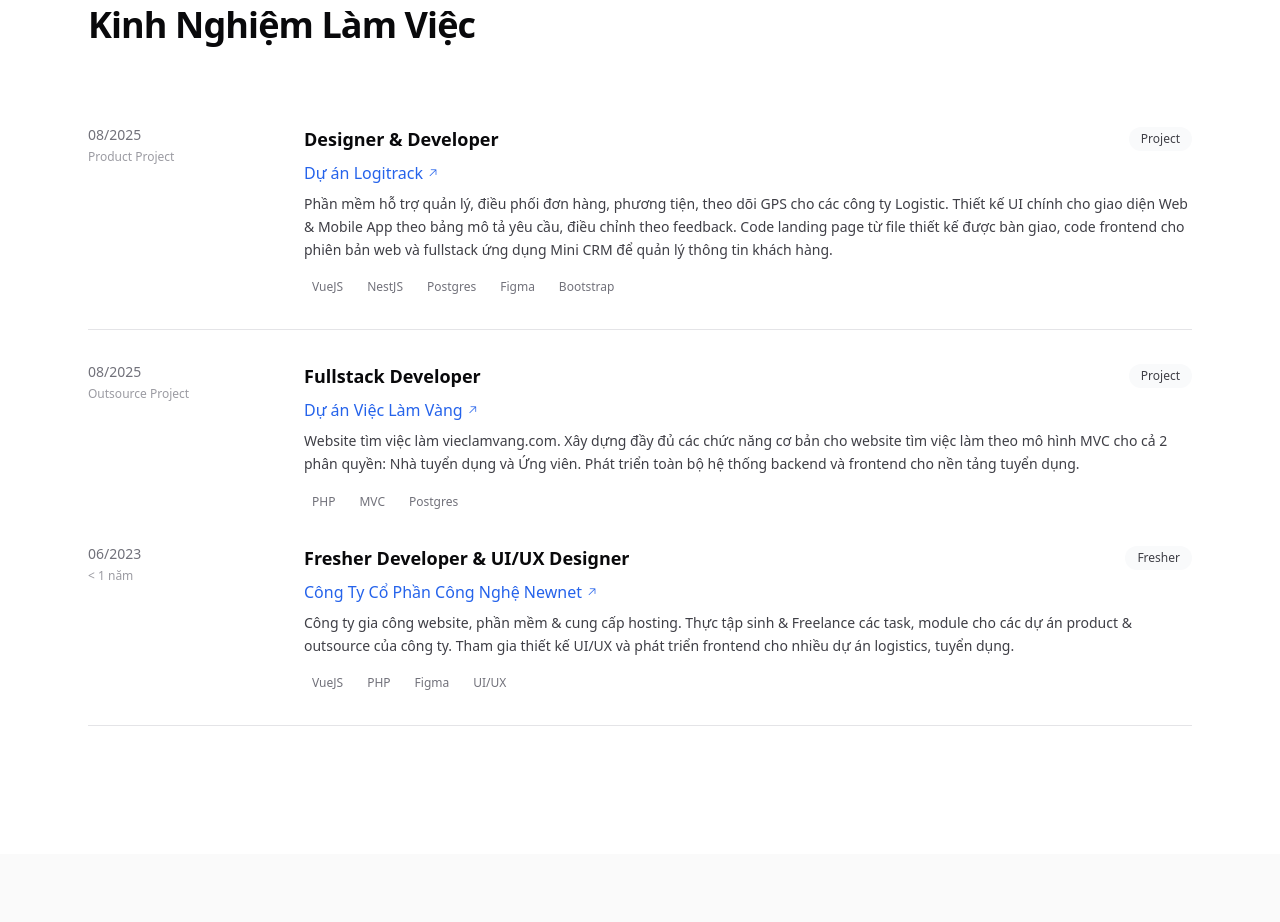
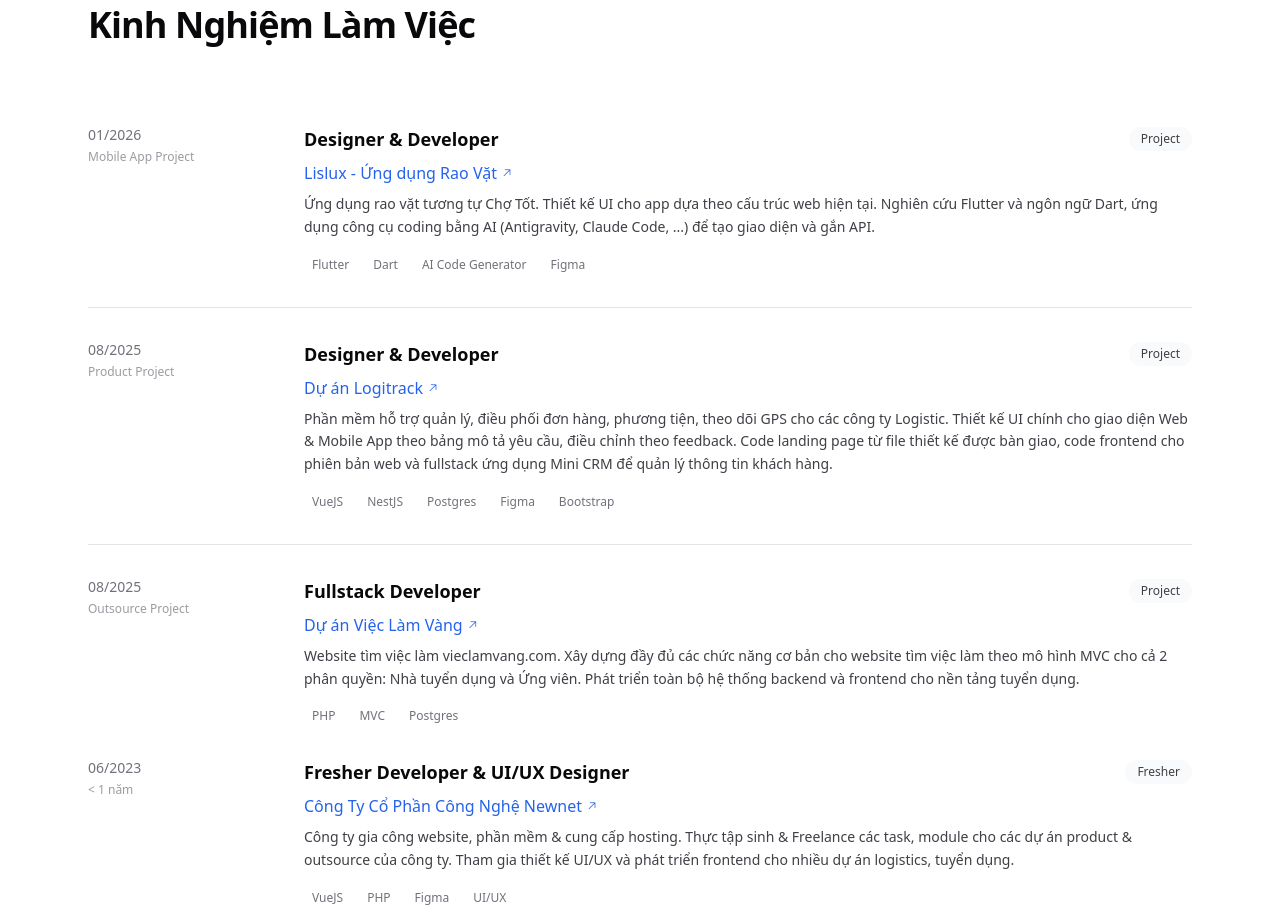
Before and after one commit to kimthien128/portfolio-2026, a plain HTML site: page index.html in a window 1280 px wide. Shown: the part 3300-4222 px from the top of the page. Drawn offline with nearby package versions, Linux system fonts and the light colour scheme.

Commit message:
update lislux

```diff
--- a/index.html
+++ b/index.html
@@ -495,7 +495,34 @@
 
             <!-- Experience List -->
             <div class="space-y-8">
-                <!-- Experience 1 -->
+                <!-- Experience 1: Lislux -->
+                <div class="flex flex-col md:flex-row md:items-start gap-6 pb-8 border-b border-border">
+                    <div class="md:w-48 shrink-0">
+                        <p class="text-sm font-medium text-muted">01/2026</p>
+                        <p class="text-xs text-muted/70 mt-1">Mobile App Project</p>
+                    </div>
+                    <div class="flex-1 space-y-2">
+                        <div class="flex flex-col sm:flex-row sm:items-center sm:justify-between gap-2">
+                            <h3 class="text-lg font-semibold">Designer & Developer</h3>
+                            <span class="px-3 py-1 bg-gray-50 text-xs font-medium text-secondary rounded-full w-fit">Project</span>
+                        </div>
+                        <a href="https://lislux.com/" target="_blank" rel="noopener noreferrer" class="text-accent font-medium hover:underline inline-flex items-center gap-1">
+                            Lislux - Ứng dụng Rao Vặt
+                            <i class="ph ph-arrow-up-right text-xs"></i>
+                        </a>
+                        <p class="text-secondary text-sm leading-relaxed">
+                            Ứng dụng rao vặt tương tự Chợ Tốt. Thiết kế UI cho app dựa theo cấu trúc web hiện tại. Nghiên cứu Flutter và ngôn ngữ Dart, ứng dụng công cụ coding bằng AI (Antigravity, Claude Code, ...) để tạo giao diện và gắn API.
+                        </p>
+                        <div class="flex flex-wrap gap-2 pt-2">
+                            <span class="px-2 py-0.5 text-xs text-muted">Flutter</span>
+                            <span class="px-2 py-0.5 text-xs text-muted">Dart</span>
+                            <span class="px-2 py-0.5 text-xs text-muted">AI Code Generator</span>
+                            <span class="px-2 py-0.5 text-xs text-muted">Figma</span>
+                        </div>
+                    </div>
+                </div>
+
+                <!-- Experience 2 -->
                 <div class="flex flex-col md:flex-row md:items-start gap-6 pb-8 border-b border-border">
                     <div class="md:w-48 shrink-0">
                         <p class="text-sm font-medium text-muted">08/2025</p>
```
Also changed, not shown: 1 other file.
